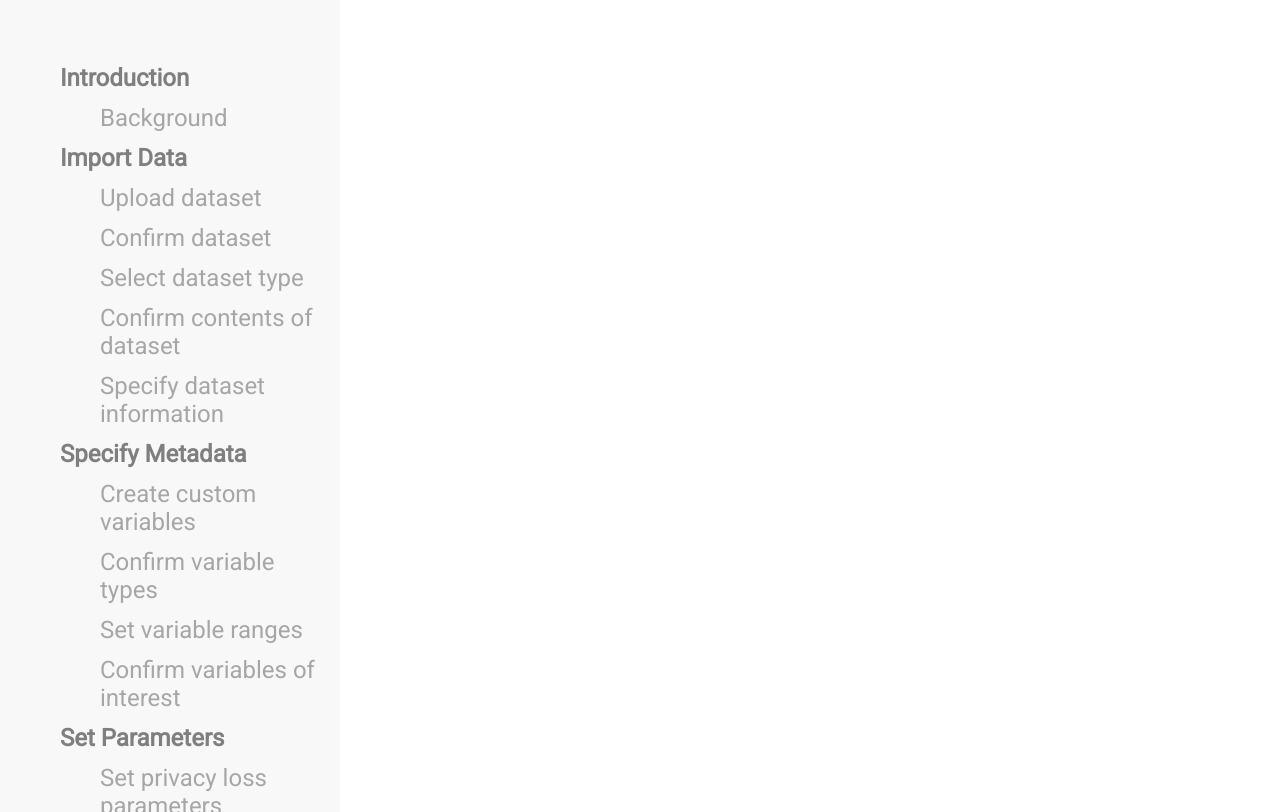
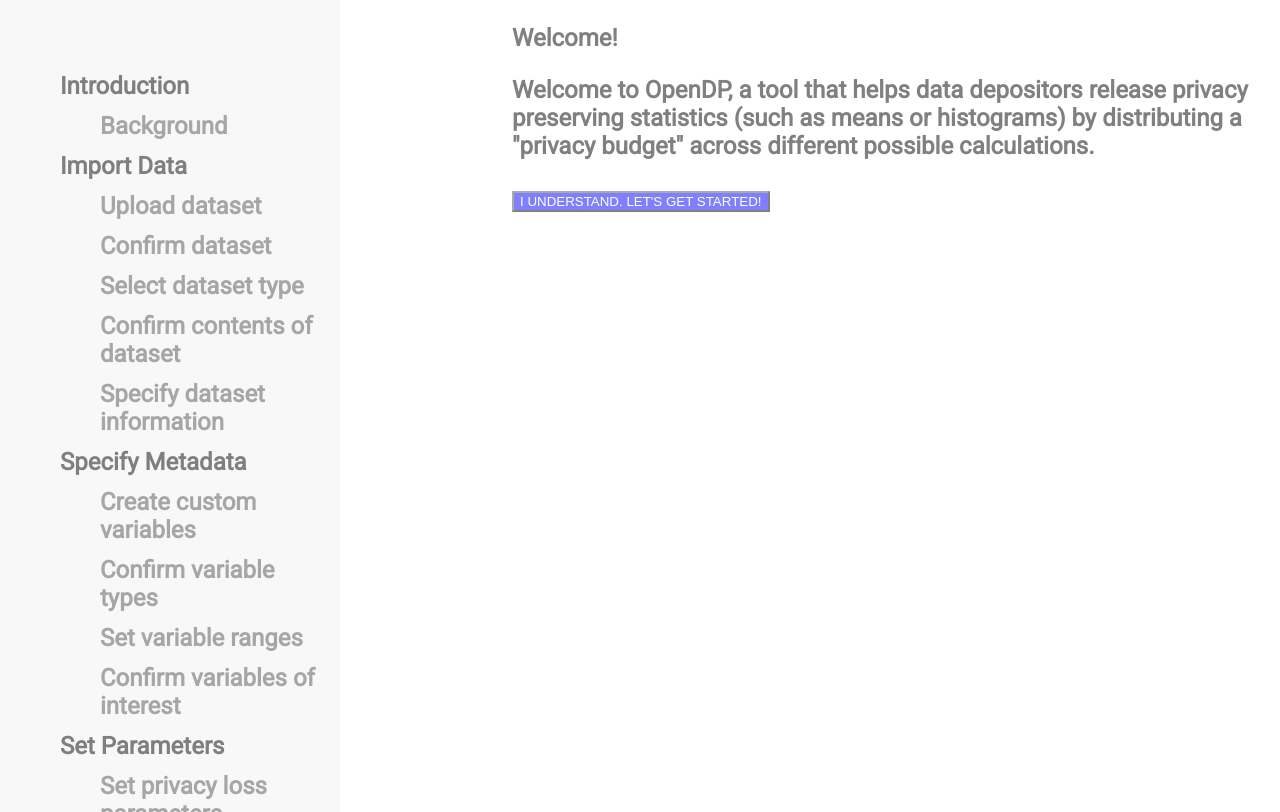
Before and after one commit to opendp/dpcreator, a Vue app: page / in a window 1280 px wide. Built offline with nearby package versions, Linux system fonts and the light colour scheme.

Commit message:
reformatting, modifications for content pane inclusion, styles

```diff
--- a/src/App.vue
+++ b/src/App.vue
@@ -1,5 +1,6 @@
 <template>
 <div id="app">
+  <div id="navigation">
     <Sidebar>
       <ul class="sidebar-panel-nav">
 	<li>Introduction</li>
@@ -36,14 +37,19 @@
       </ul>
     </Sidebar>
   </div>
+  <div id="canvas">
+    <Content></Content>
+  </div>
+</div>
 </template>
 <script>
 import Sidebar from './components/Menu/Sidebar.vue';
-
+import Content from './components/Content.vue';
 export default {
     name: 'app',
     components: {
-	Sidebar
+      Sidebar,
+      Content
     },
 }
 </script>
@@ -57,9 +63,17 @@
 
 body {
     border: 0; margin: 0; padding: 0;
-   font-family: 'Lato';
+    color: black;
+    text-decoration: none;
+    font-family: 'Roboto', sans-serif;
+    font-size: 1.5rem;
+    font-weight: bold;
+    Display: block;
+    padding-bottom: 0.5em;
     height: 100%;
     background: rgba(255,255,255,0.5);
+    float: right;
+    width: 60%
 }
 
 ul.sidebar-panel-nav {
@@ -88,4 +102,8 @@
     display: block;
     padding-bottom: 0.5em;
 }
+button, input[type=button] {
+    background: blue;
+    color: white;
+}
 </style>
--- /dev/null
+++ b/src/components/Content.vue
@@ -0,0 +1,7 @@
+<template>
+  <div>
+    <p>Welcome!</p>
+    <p>Welcome to OpenDP, a tool that helps data depositors release privacy preserving statistics (such as means or histograms) by distributing a "privacy budget" across different possible calculations.</p>
+     <button>I UNDERSTAND. LET'S GET STARTED!</button>
+  </div>
+</template>
```
Lines whose indentation alone changed are shown as unchanged.
